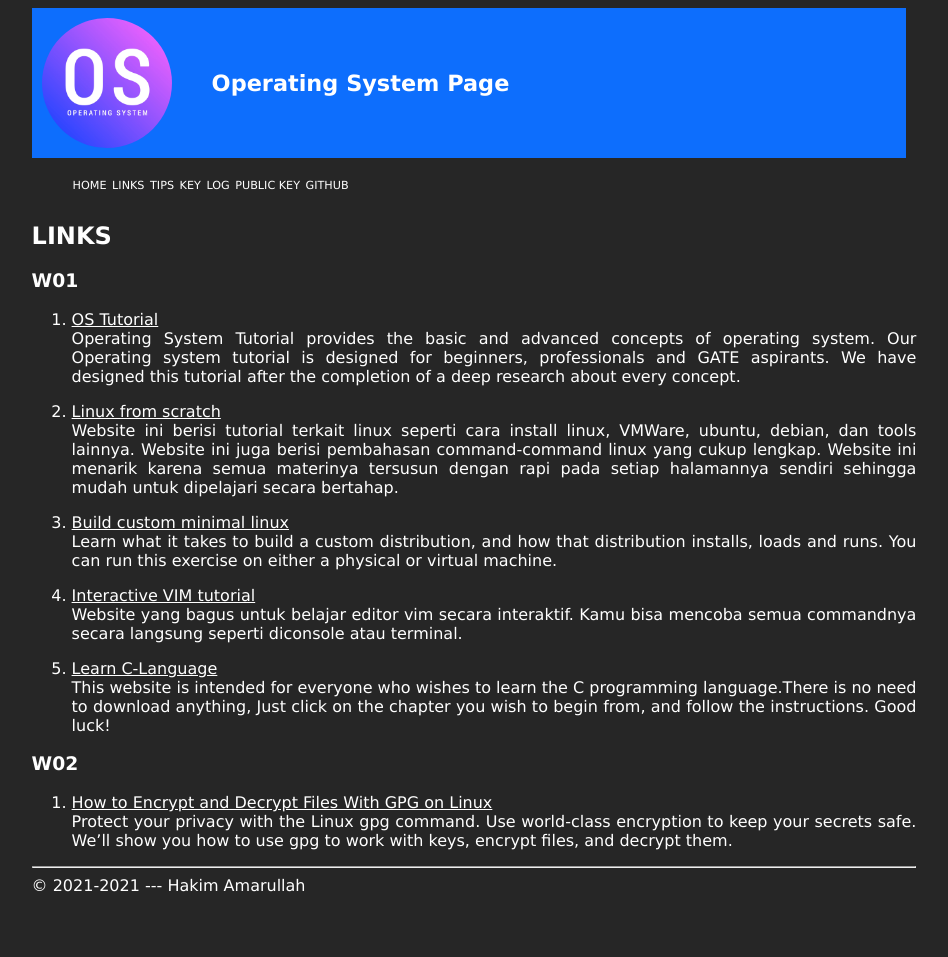
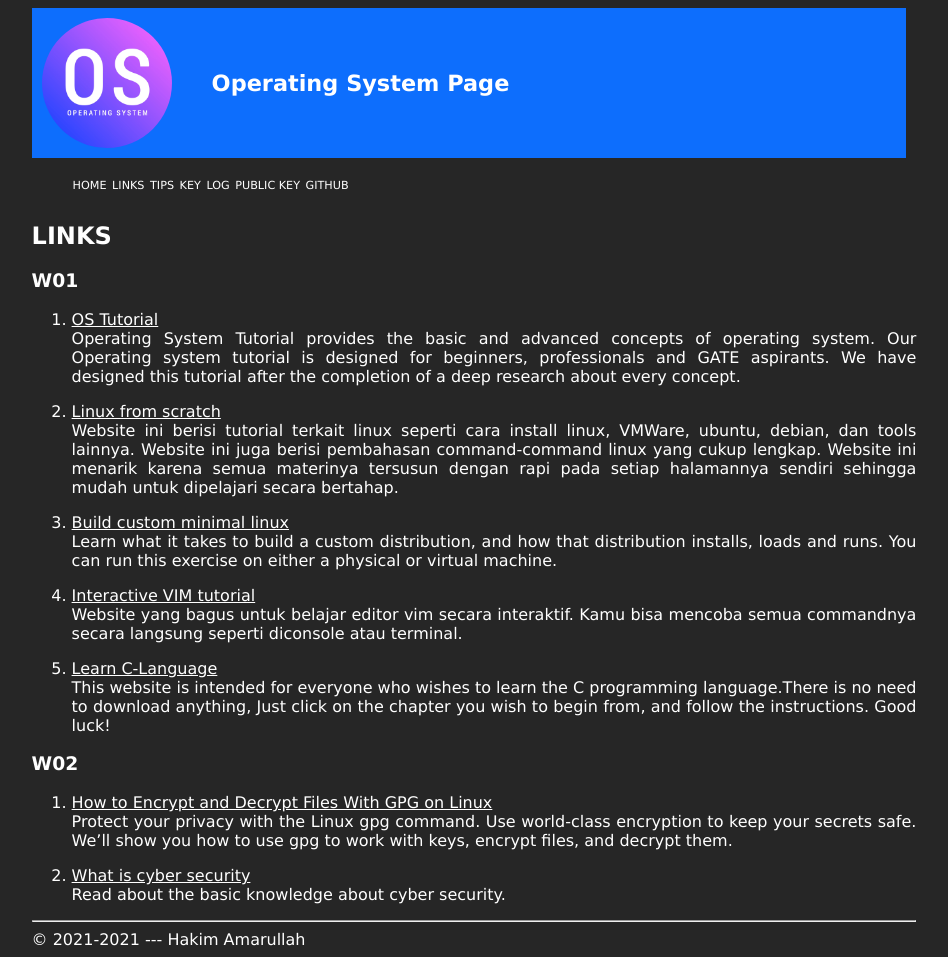
Before and after one commit to hakimamarullah/os212, a Jekyll site: the page built from links.md, in a window 1280 px wide. Shown: the whole page, without its empty margins (166-1114 px from the left). Built offline with Jekyll 4.4.1, drawn with Linux system fonts in a browser that asks for light colours; our own code applies the rules of GitHub Pages for plain Markdown files; before the commit the page ends 903 px from its top, so only the background shows below that.

Commit message:
update links

```diff
--- a/links.md
+++ b/links.md
@@ -32,3 +32,6 @@ Just click on the chapter you wish to begin from, and follow the instructions. G
 1. [How to Encrypt and Decrypt Files With GPG on Linux](https://www.google.com/amp/s/www.howtogeek.com/427982/how-to-encrypt-and-decrypt-files-with-gpg-on-linux/amp/)<br>
 Protect your privacy with the Linux gpg command. Use world-class encryption to keep your secrets safe.
 We’ll show you how to use gpg to work with keys, encrypt files, and decrypt them.
+
+2. [What is cyber security](https://searchsecurity.techtarget.com/definition/cybersecurity)<br>
+Read about the basic knowledge about cyber security.
```
